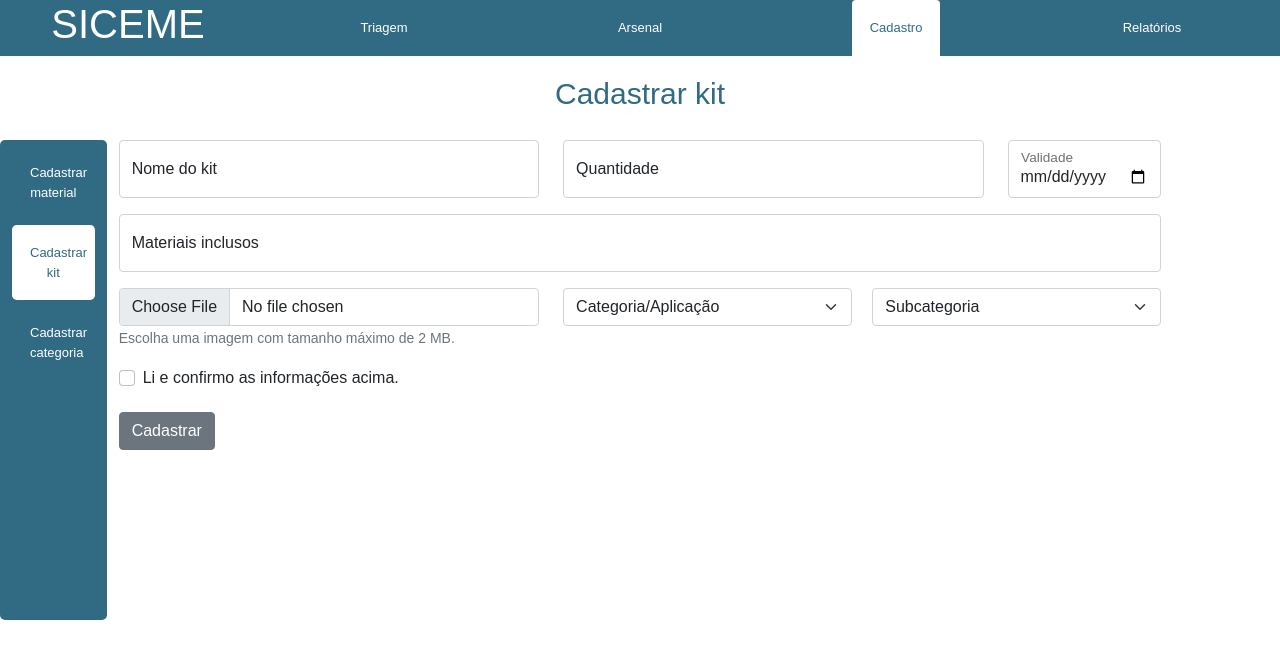
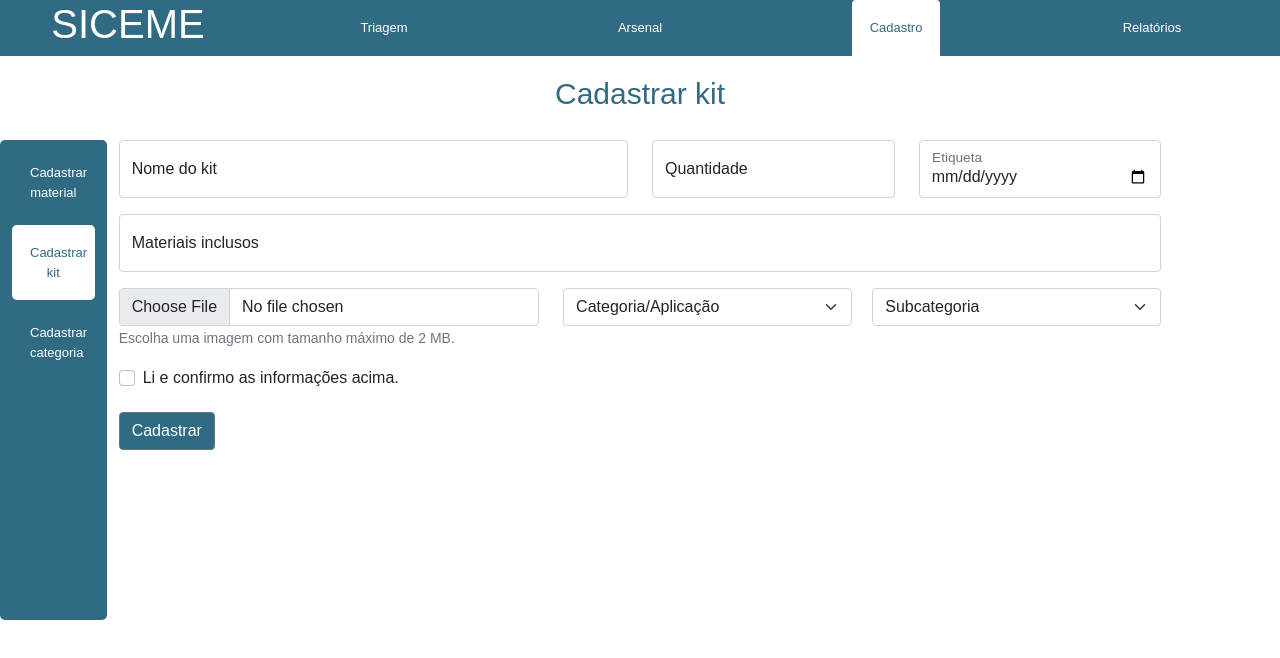
Before and after one commit to kaellandrade/siceme, a React (Create React App) app in the folder front-end/: page /cadastro/kit in a window 1280 px wide. Shown: the top 658 px of the page. Built offline with nearby package versions, Linux system fonts and the light colour scheme.

Commit message:
remov validade e add etiqueta do cadastro kit

```diff
--- a/front-end/src/pages/Cadastro/Cadastrar_categoria.jsx
+++ b/front-end/src/pages/Cadastro/Cadastrar_categoria.jsx
@@ -105,7 +105,7 @@ function Cadastrar_categoria(props) {
                     Li e confirmo as informações acima.
                   </Label>
                 </FormGroup>
-                <Button className="button cadastrar material" type="submit" >
+                <Button className="button cadastrar" type="submit" >
                   Cadastrar
                 </Button>
               </Form>
--- a/front-end/src/pages/Cadastro/Cadastrar_kit.jsx
+++ b/front-end/src/pages/Cadastro/Cadastrar_kit.jsx
@@ -65,7 +65,7 @@ function Main(props) {
 
               <Form inline onSubmit={handleCadastrar} >
                 <Row>
-                  <Col md={5}>
+                  <Col md={6}>
 
                     <FormGroup floating>
                       <Input
@@ -79,7 +79,7 @@ function Main(props) {
                       </Label>
                     </FormGroup>
                   </Col>
-                  <Col md={5}>
+                  <Col md={3}>
                     <FormGroup floating>
 
                       <Input
@@ -94,16 +94,16 @@ function Main(props) {
                       </Label>
                     </FormGroup>
                   </Col>
-                  <Col md={2}>
+                  <Col md={3}>
                     <FormGroup floating>
                       <Input
-                        id="validade"
-                        name="validade"
+                        id="etiqueta"
+                        name="etiqueta"
                         type="date"
-                        placeholder="Validade"
+                        placeholder="Etiqueta"
                       />
-                      <Label for="validade">
-                        Validade
+                      <Label for="etiqueta">
+                        Etiqueta
                       </Label>
                     </FormGroup>
                   </Col>
@@ -165,7 +165,7 @@ function Main(props) {
                     Li e confirmo as informações acima.
                   </Label>
                 </FormGroup>
-                <Button className="button cadastrar kit" type="submit" >
+                <Button className="button cadastrar" type="submit" >
                   Cadastrar
                 </Button>
 
--- a/front-end/src/pages/Cadastro/index.css
+++ b/front-end/src/pages/Cadastro/index.css
@@ -117,11 +117,11 @@ td {
   box-shadow: none;
 }
 
-.button.cadastrar.material {
+.button.cadastrar {
   background-color: #316b83;
 }
 
-.button.cadastrar.material:hover {
+.button.cadastrar:hover {
   background-color: #3d84a2;
   ;
 }
--- a/front-end/src/pages/Cadastro/index.js
+++ b/front-end/src/pages/Cadastro/index.js
@@ -175,7 +175,7 @@ function Main(props) {
                     Li e confirmo as informações acima.
                   </Label>
                 </FormGroup>
-                <Button className="button cadastrar material" type="submit" >
+                <Button className="button cadastrar" type="submit" >
                   Cadastrar
                 </Button>
 
```
